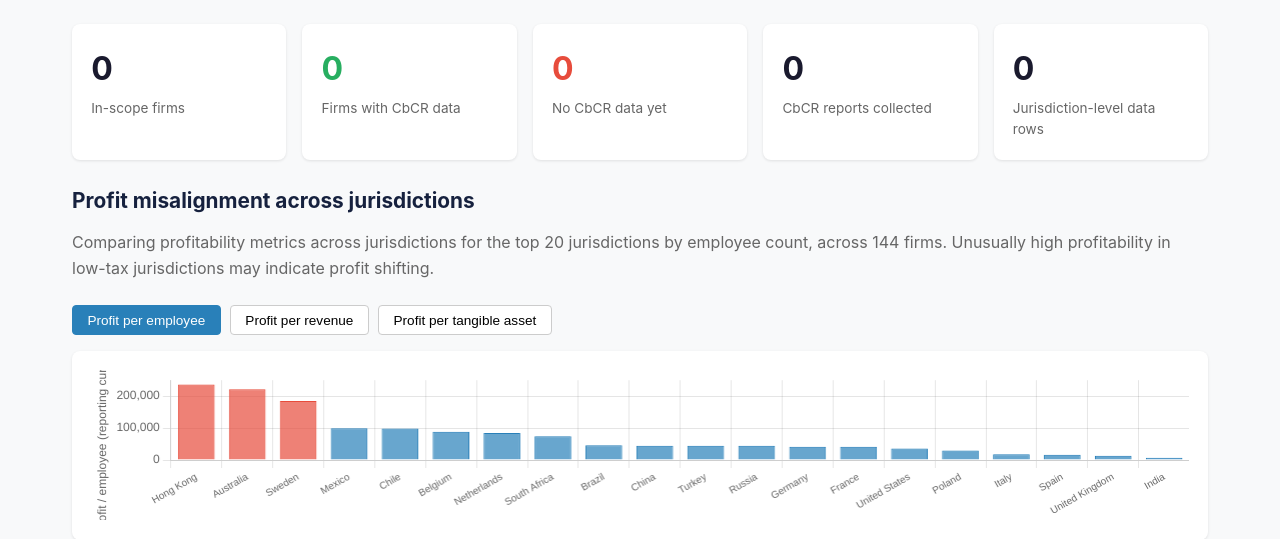
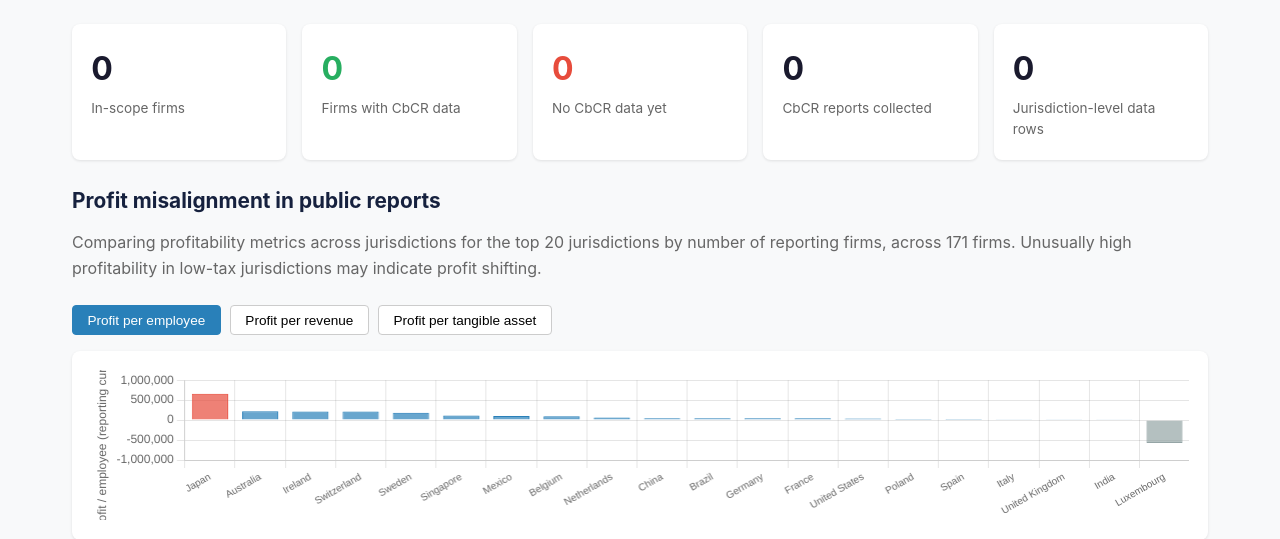
Before and after one commit to alisonschultz/pcbcr-database, a Flask app: page / in a window 1280 px wide. Shown: the part 160-699 px from the top of the page. Run offline with Flask 3, Linux system fonts and the light colour scheme; data that the repository does not hold is empty.

Commit message:
Fix chart to use all firms with profit data, remove duplicate country column, rename heading
- Misalignment chart no longer requires employees field, uses all firms with profit data (171 vs 144)
- Top 20 jurisdictions selected by number of reporting firms (not employee count)
- Removed duplicate "With CbCR Data" column in country table
- Heading changed to "Profit misalignment in public reports"

Co-Authored-By: Claude Opus 4.6 (1M context) <noreply@anthropic.com>

```diff
--- a/webapp/app.py
+++ b/webapp/app.py
@@ -263,12 +263,8 @@ def index():
                     'north america','sub-saharan africa','other europe','other asia',
                     'other americas','other africa'}
 
-        # Filter to rows with profit and employees
-        df_m = df_unified[
-            df_unified['profit_before_tax'].notna() &
-            df_unified['employees'].notna() &
-            (df_unified['employees'] > 0)
-        ].copy()
+        # Use all rows with profit data (don't require employees upfront)
+        df_m = df_unified[df_unified['profit_before_tax'].notna()].copy()
 
         df_m['jur_clean'] = df_m['jurisdiction_name'].apply(
             lambda x: jur_map.get(str(x).strip().lower(), str(x).strip()) if pd.notna(x) else None)
@@ -280,13 +276,13 @@ def index():
             profit=('profit_before_tax', 'sum'),
             employees=('employees', 'sum'),
             tangible_assets=('tangible_assets', 'sum'),
-            n_firms=('company_name', 'nunique')
+            n_firms=('company_name', 'nunique'),
         ).reset_index()
-        agg = agg[agg['n_firms'] >= 5]
-        agg = agg[agg['employees'] > 0]
+        agg = agg[agg['n_firms'] >= 3]
 
-        # Profitability per employee (primary view)
-        agg['profit_per_employee'] = (agg['profit'] / agg['employees']).round(0)
+        # Profitability per employee (only where employees > 0)
+        agg['profit_per_employee'] = agg.apply(
+            lambda r: round(r['profit'] / r['employees'], 0) if r['employees'] > 0 else None, axis=1)
         # Profit per revenue
         agg['profit_per_revenue'] = agg.apply(
             lambda r: round(r['profit'] / r['revenue'] * 100, 1) if r['revenue'] > 0 else None, axis=1)
@@ -294,7 +290,7 @@ def index():
         agg['profit_per_asset'] = agg.apply(
             lambda r: round(r['profit'] / r['tangible_assets'], 2) if r['tangible_assets'] > 0 else None, axis=1)
 
-        top = agg.nlargest(20, 'employees')
+        top = agg.nlargest(20, 'n_firms')
         misalignment_data = {
             'labels': top['jur_clean'].tolist(),
             'profit_per_employee': top['profit_per_employee'].tolist(),
--- a/webapp/templates/index.html
+++ b/webapp/templates/index.html
@@ -28,8 +28,8 @@
 </div>
 
 {% if misalignment_data %}
-<h2>Profit misalignment across jurisdictions</h2>
-<p class="subtitle">Comparing profitability metrics across jurisdictions for the top 20 jurisdictions by employee count, across {{ "{:,}".format(misalignment_data['total_firms']) }} firms. Unusually high profitability in low-tax jurisdictions may indicate profit shifting.</p>
+<h2>Profit misalignment in public reports</h2>
+<p class="subtitle">Comparing profitability metrics across jurisdictions for the top 20 jurisdictions by number of reporting firms, across {{ "{:,}".format(misalignment_data['total_firms']) }} firms. Unusually high profitability in low-tax jurisdictions may indicate profit shifting.</p>
 <div style="margin: 0.8rem 0;">
     <button class="view-btn active" data-view="per_employee" onclick="switchView('per_employee', this)">Profit per employee</button>
     <button class="view-btn" data-view="per_revenue" onclick="switchView('per_revenue', this)">Profit per revenue</button>
@@ -163,17 +163,15 @@
 
 <h3 style="color: #27ae60; font-size: 1rem; margin-top: 1rem;">Countries with report data</h3>
 <table>
-    <tr><th>Country</th><th>In-Scope Firms</th><th>With CbCR Data</th><th></th><th>Coverage</th></tr>
+    <tr><th>Country</th><th>In-Scope Firms</th><th>With CbCR Data</th><th>Coverage</th></tr>
     {% for c in countries_with %}
     {% set pct = (c['with_report'] / c['n'] * 100) if c['n'] > 0 else 0 %}
     {% set bar_total = (c['n'] / countries_with[0]['n'] * 250)|int %}
     {% set bar_found = (c['with_report'] / c['n'] * bar_total)|int %}
-    {% set bar_data = (c['with_data'] / c['n'] * bar_total)|int %}
     <tr>
         <td><a href="/companies?country={{ c['country_iso'] }}">{{ c['country_iso'] }}</a></td>
         <td class="num">{{ "{:,}".format(c['n']) }}</td>
         <td class="num" style="color: #27ae60;">{{ "{:,}".format(c['with_report']) }}</td>
-        <td class="num" style="color: #2980b9;">{{ "{:,}".format(c['with_data']) }}</td>
         <td>
             <div class="progress-bar" style="width: {{ bar_total }}px;" title="{{ "{:.0f}".format(pct) }}% with report">
                 <div class="found" style="width: {{ bar_found }}px;"></div>
```
